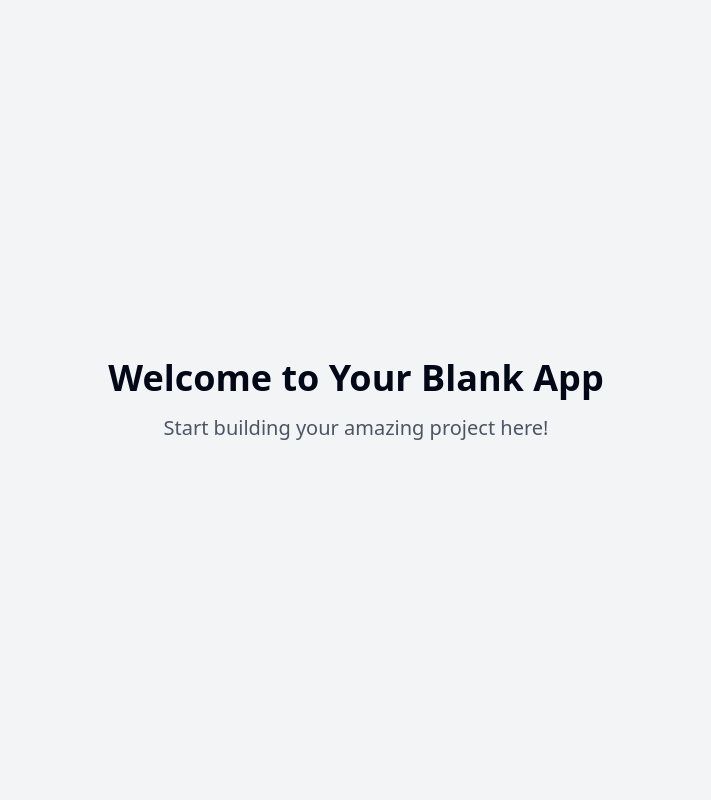
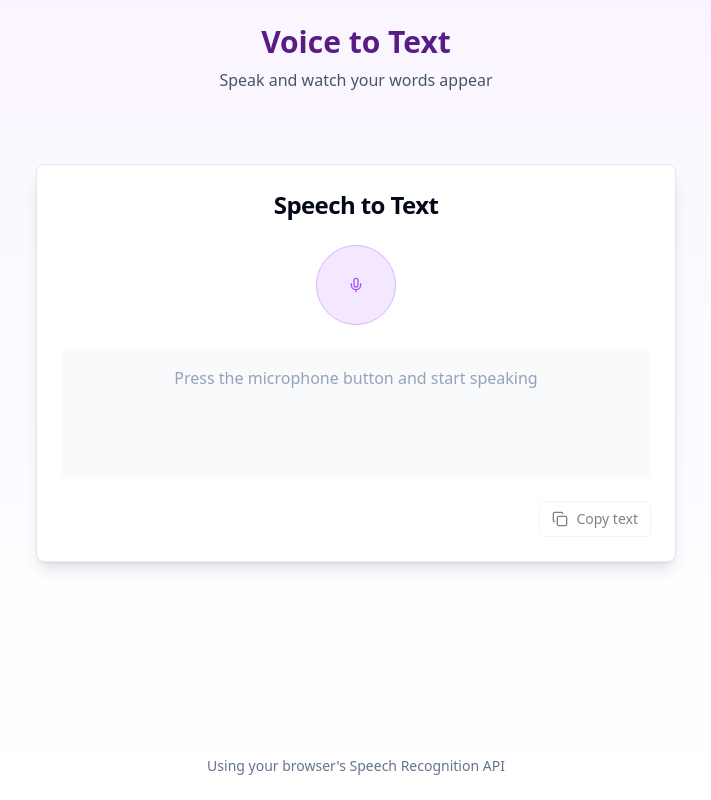
Before and after one commit to mashood007/audio-words-canvas, a React (Vite) app: page / in a window 1280 px wide. Shown: the whole page, without its empty margins (284-995 px from the left). Built offline with nearby package versions, Linux system fonts and the light colour scheme.

Commit message:
Add speech to text app
Implement a speech to text application.

```diff
--- /dev/null
+++ b/src/components/SpeechToText.tsx
@@ -0,0 +1,135 @@
+
+import React, { useState, useEffect } from 'react';
+import { Mic, MicOff, Copy, Check } from 'lucide-react';
+import { Button } from "@/components/ui/button";
+import { Card, CardContent, CardHeader, CardTitle, CardFooter } from "@/components/ui/card";
+import { toast } from "@/components/ui/sonner";
+import { cn } from '@/lib/utils';
+
+const SpeechToText = () => {
+  const [isListening, setIsListening] = useState(false);
+  const [transcript, setTranscript] = useState('');
+  const [recognition, setRecognition] = useState<SpeechRecognition | null>(null);
+  const [copied, setCopied] = useState(false);
+
+  useEffect(() => {
+    // Check if the browser supports speech recognition
+    if ('SpeechRecognition' in window || 'webkitSpeechRecognition' in window) {
+      const SpeechRecognition = window.SpeechRecognition || window.webkitSpeechRecognition;
+      const recognitionInstance = new SpeechRecognition();
+
+      recognitionInstance.continuous = true;
+      recognitionInstance.interimResults = true;
+      recognitionInstance.lang = 'en-US';
+
+      recognitionInstance.onresult = (event) => {
+        let currentTranscript = '';
+        for (let i = 0; i < event.results.length; i++) {
+          currentTranscript += event.results[i][0].transcript;
+        }
+        setTranscript(currentTranscript);
+      };
+
+      recognitionInstance.onerror = (event) => {
+        console.error('Speech recognition error', event.error);
+        setIsListening(false);
+        toast.error('Speech recognition error. Please try again.');
+      };
+
+      recognitionInstance.onend = () => {
+        if (isListening) {
+          recognitionInstance.start();
+        }
+      };
+
+      setRecognition(recognitionInstance);
+    } else {
+      toast.error('Speech recognition is not supported in your browser');
+    }
+
+    return () => {
+      if (recognition) {
+        recognition.stop();
+      }
+    };
+  }, []);
+
+  const toggleListening = () => {
+    if (recognition) {
+      if (isListening) {
+        recognition.stop();
+        setIsListening(false);
+      } else {
+        setTranscript('');
+        recognition.start();
+        setIsListening(true);
+      }
+    }
+  };
+
+  const copyToClipboard = () => {
+    if (transcript) {
+      navigator.clipboard.writeText(transcript);
+      setCopied(true);
+      toast.success('Text copied to clipboard');
+
+      setTimeout(() => {
+        setCopied(false);
+      }, 2000);
+    }
+  };
+
+  return (
+    <div className="container max-w-2xl mx-auto p-4">
+      <Card className="shadow-lg">
+        <CardHeader className="text-center">
+          <CardTitle className="text-2xl font-bold">Speech to Text</CardTitle>
+        </CardHeader>
+
+        <CardContent>
+          <div className="flex justify-center mb-6">
+            <Button
+              variant="outline"
+              size="icon"
+              className={cn(
+                "w-20 h-20 rounded-full transition-all duration-300",
+                isListening ? "bg-red-100 text-red-500 border-red-300 animate-pulse" : "bg-purple-100 text-purple-500 border-purple-300"
+              )}
+              onClick={toggleListening}
+            >
+              {isListening ? <MicOff size={36} /> : <Mic size={36} />}
+            </Button>
+          </div>
+
+          <div className={cn(
+            "bg-slate-50 p-4 rounded-md min-h-32 transition-all",
+            transcript ? "border border-slate-200" : "border border-transparent"
+          )}>
+            {transcript ? (
+              <p className="break-words">{transcript}</p>
+            ) : (
+              <p className="text-slate-400 text-center">
+                {isListening ? "Listening..." : "Press the microphone button and start speaking"}
+              </p>
+            )}
+          </div>
+        </CardContent>
+
+        <CardFooter className="flex justify-end">
+          <Button
+            variant="outline"
+            size="sm"
+            onClick={copyToClipboard}
+            disabled={!transcript}
+            className="flex gap-2"
+          >
+            {copied ? <Check size={16} /> : <Copy size={16} />}
+            {copied ? "Copied" : "Copy text"}
+          </Button>
+        </CardFooter>
+      </Card>
+    </div>
+  );
+};
+
+export default SpeechToText;
--- a/src/pages/Index.tsx
+++ b/src/pages/Index.tsx
@@ -1,12 +1,21 @@
-// Update this page (the content is just a fallback if you fail to update the page)
+
+import SpeechToText from "@/components/SpeechToText";
 
 const Index = () => {
   return (
-    <div className="min-h-screen flex items-center justify-center bg-gray-100">
-      <div className="text-center">
-        <h1 className="text-4xl font-bold mb-4">Welcome to Your Blank App</h1>
-        <p className="text-xl text-gray-600">Start building your amazing project here!</p>
-      </div>
+    <div className="min-h-screen flex flex-col bg-gradient-to-b from-purple-50 to-white">
+      <header className="py-6 text-center">
+        <h1 className="text-3xl font-bold text-purple-900">Voice to Text</h1>
+        <p className="text-slate-600 mt-2">Speak and watch your words appear</p>
+      </header>
+
+      <main className="flex-1 flex items-start justify-center pt-8">
+        <SpeechToText />
+      </main>
+
+      <footer className="py-6 text-center text-sm text-slate-500">
+        <p>Using your browser's Speech Recognition API</p>
+      </footer>
     </div>
   );
 };
--- /dev/null
+++ b/src/types/speech-recognition.d.ts
@@ -0,0 +1,9 @@
+
+interface Window {
+  SpeechRecognition: typeof SpeechRecognition;
+  webkitSpeechRecognition: typeof SpeechRecognition;
+}
+
+interface SpeechRecognitionErrorEvent extends Event {
+  error: string;
+}
```
